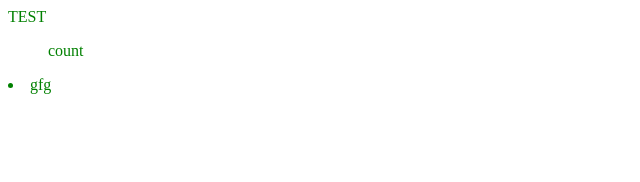
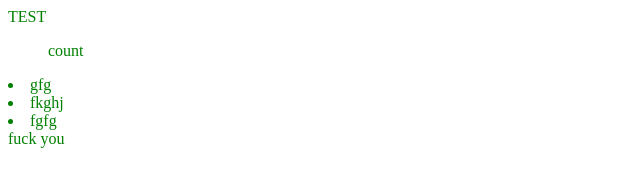
Before and after one commit to AndrewKuntsevich/app-lp, a plain HTML site: page index.html in a window 1280 px wide. Shown: the whole page, without its empty margins (0-640 px from the left). Drawn offline with Linux system fonts and the light colour scheme.

Commit message:
changes2

```diff
--- a/index.html
+++ b/index.html
@@ -11,5 +11,8 @@
    TEST
    <ul>count</ul>
    <li>gfg</li>
+   <li>fkghj</li>
+   <li>fgfg</li>
+   fuck you
 </body>
 </html>
```
